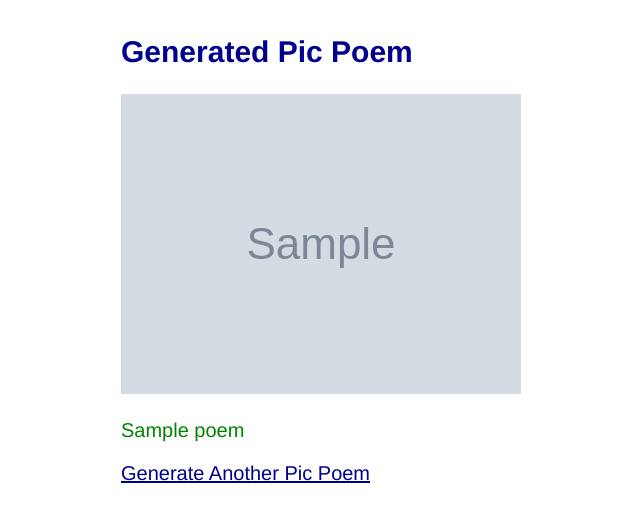
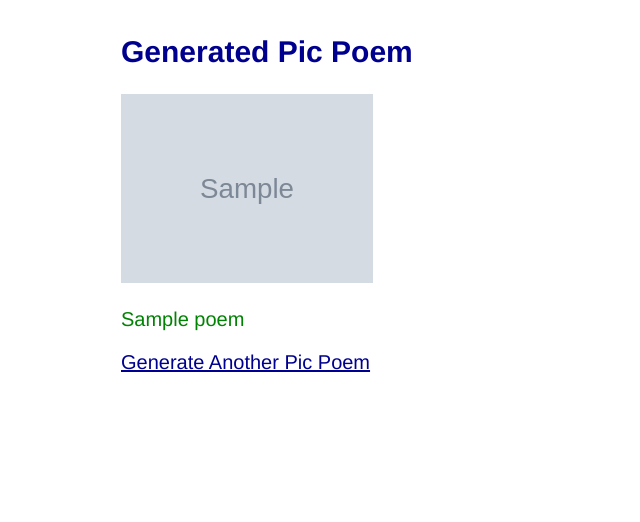
Before and after one commit to srimel/Pic-Poet, a Flask app: template final/templates/poem.html in a window 1280 px wide. Shown: the top 522 px of the page, without its empty margins (267-907 px from the left). Run offline with Flask 3, Linux system fonts and the light colour scheme; the template is opened without the code that fills it: most values are stand-ins (such as "Sample title", 1, 10 or a date in 2020); grey boxes marked "Sample" are stand-in pictures.

Commit message:
fix image width

```diff
--- a/final/static/styles.css
+++ b/final/static/styles.css
@@ -26,3 +26,7 @@ form {
     padding-bottom: 2em;
     border-bottom: 1px solid #888;
 }
+.image {
+    max-width: 50%;
+    height: auto;
+}
```
